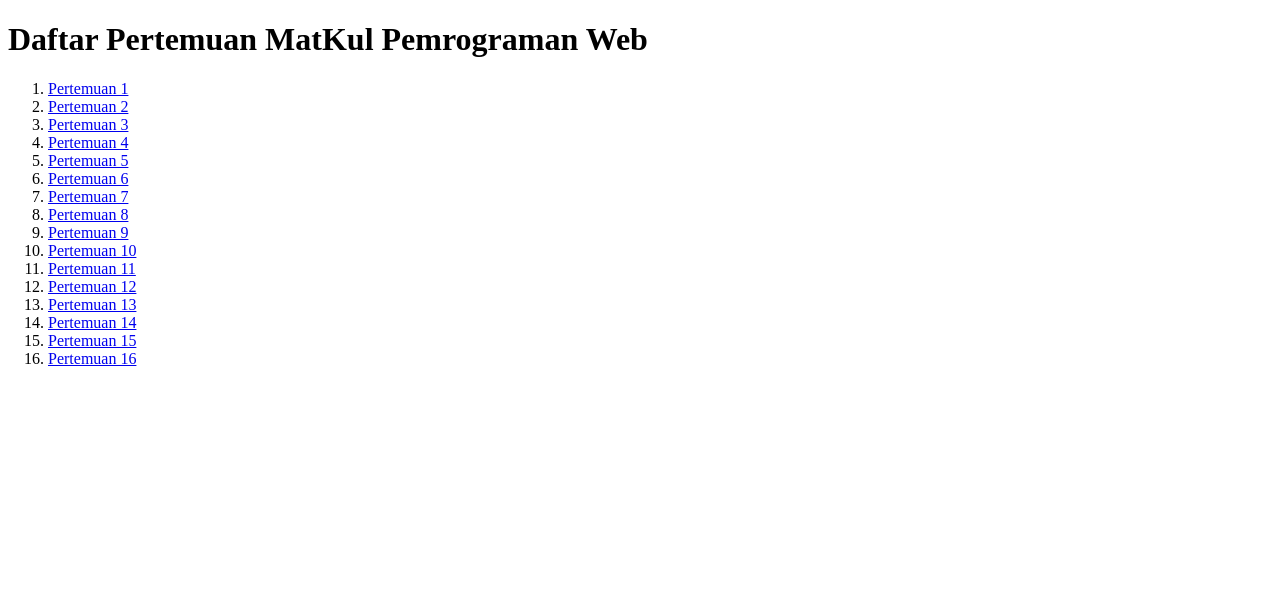
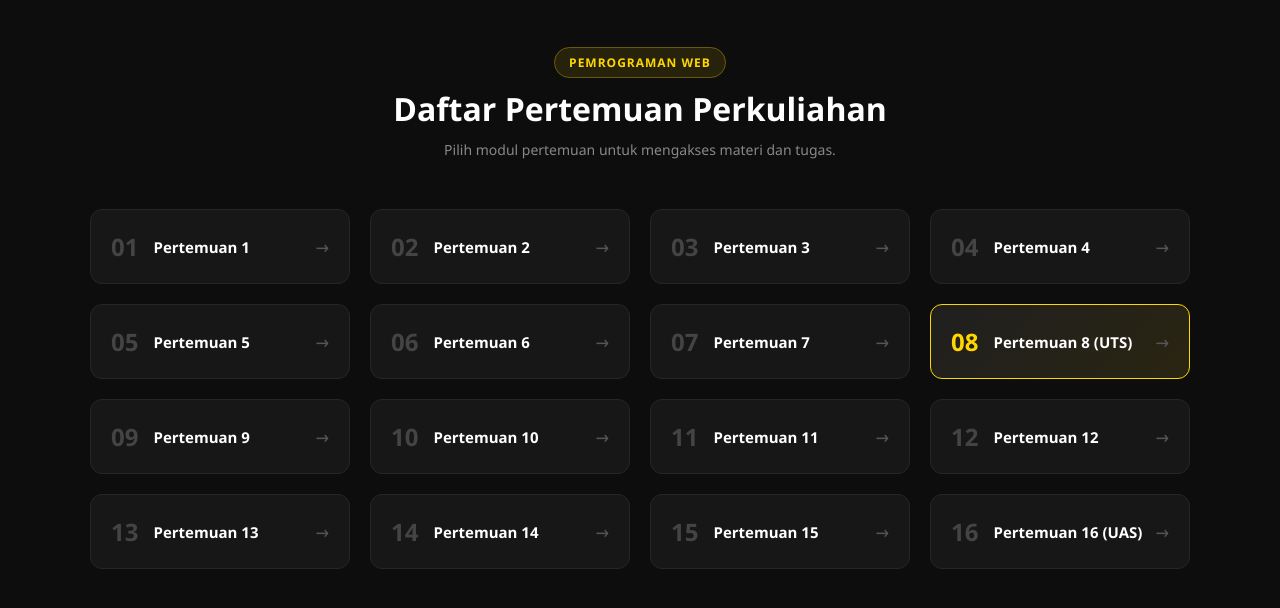
Before and after one commit to dudidudidam20/belajar, a plain HTML site: page index.html in a window 1280 px wide. Drawn offline with Linux system fonts and the light colour scheme.

Commit message:
Enhance index.html layout with meeting cards and add style.css for improved design

```diff
--- a/index.html
+++ b/index.html
@@ -4,27 +4,98 @@
     <meta charset="UTF-8">
     <meta name="viewport" content="width=device-width, initial-scale=1.0">
     <title>saddam-d040325017</title>
+    <link rel="stylesheet" href="style.css">
 </head>
 <body>
+<div class="wrapper">
+        <header class="header">
+            <span class="badge">Pemrograman Web</span>
+            <h1>Daftar Pertemuan Perkuliahan</h1>
+            <p>Pilih modul pertemuan untuk mengakses materi dan tugas.</p>
+        </header>
 
-<h1>Daftar Pertemuan MatKul Pemrograman Web</h1>
-<ol>
-    <li><a href="./pertemuan1/pertemuan1.html">Pertemuan 1</a></li>
-    <li><a href="./pertemuan2/pertemuan2.html">Pertemuan 2</a></li>
-    <li><a href="./pertemuan3/pertemuan3.html">Pertemuan 3</a></li>
-    <li><a href="./pertemuan4/pertemuan4.html">Pertemuan 4</a></li>
-    <li><a href="./pertemuan5/pertemuan5.html">Pertemuan 5</a></li>
-    <li><a href="./pertemuan6/pertemuan6.html">Pertemuan 6</a></li>
-    <li><a href="./pertemuan7/pertemuan7.html">Pertemuan 7</a></li>
-    <li><a href="./pertemuan8/pertemuan8.html">Pertemuan 8</a></li>
-    <li><a href="./pertemuan9/pertemuan9.html">Pertemuan 9</a></li>
-    <li><a href="./pertemuan10/pertemuan10.html">Pertemuan 10</a></li>
-    <li><a href="./pertemuan11/pertemuan11.html">Pertemuan 11</a></li>
-    <li><a href="./pertemuan12/pertemuan12.html">Pertemuan 12</a></li>
-    <li><a href="./pertemuan13/pertemuan13.html">Pertemuan 13</a></li>
-    <li><a href="./pertemuan14/pertemuan14.html">Pertemuan 14</a></li>
-    <li><a href="./pertemuan15/pertemuan15.html">Pertemuan 15</a></li>
-    <li><a href="./pertemuan16/pertemuan16.html">Pertemuan 16</a></li>
-</ol>
+        <div class="meeting-grid">
+            <a href="./pertemuan1/pertemuan1.html" class="meeting-card">
+                <span class="number">01</span>
+                <span class="title">Pertemuan 1</span>
+                <span class="arrow">&rarr;</span>
+            </a>
+            <a href="./pertemuan2/pertemuan2.html" class="meeting-card">
+                <span class="number">02</span>
+                <span class="title">Pertemuan 2</span>
+                <span class="arrow">&rarr;</span>
+            </a>
+            <a href="./pertemuan3/pertemuan3.html" class="meeting-card">
+                <span class="number">03</span>
+                <span class="title">Pertemuan 3</span>
+                <span class="arrow">&rarr;</span>
+            </a>
+            <a href="./pertemuan4/pertemuan4.html" class="meeting-card">
+                <span class="number">04</span>
+                <span class="title">Pertemuan 4</span>
+                <span class="arrow">&rarr;</span>
+            </a>
+            <a href="./pertemuan5/pertemuan5.html" class="meeting-card">
+                <span class="number">05</span>
+                <span class="title">Pertemuan 5</span>
+                <span class="arrow">&rarr;</span>
+            </a>
+            <a href="./pertemuan6/pertemuan6.html" class="meeting-card">
+                <span class="number">06</span>
+                <span class="title">Pertemuan 6</span>
+                <span class="arrow">&rarr;</span>
+            </a>
+            <a href="./pertemuan7/pertemuan7.html" class="meeting-card">
+                <span class="number">07</span>
+                <span class="title">Pertemuan 7</span>
+                <span class="arrow">&rarr;</span>
+            </a>
+            <a href="./pertemuan8/pertemuan8.html" class="meeting-card active">
+                <span class="number">08</span>
+                <span class="title">Pertemuan 8 (UTS)</span>
+                <span class="arrow">&rarr;</span>
+            </a>
+            <a href="./pertemuan9/pertemuan9.html" class="meeting-card">
+                <span class="number">09</span>
+                <span class="title">Pertemuan 9</span>
+                <span class="arrow">&rarr;</span>
+            </a>
+            <a href="./pertemuan10/pertemuan10.html" class="meeting-card">
+                <span class="number">10</span>
+                <span class="title">Pertemuan 10</span>
+                <span class="arrow">&rarr;</span>
+            </a>
+            <a href="./pertemuan11/pertemuan11.html" class="meeting-card">
+                <span class="number">11</span>
+                <span class="title">Pertemuan 11</span>
+                <span class="arrow">&rarr;</span>
+            </a>
+            <a href="./pertemuan12/pertemuan12.html" class="meeting-card">
+                <span class="number">12</span>
+                <span class="title">Pertemuan 12</span>
+                <span class="arrow">&rarr;</span>
+            </a>
+            <a href="./pertemuan13/pertemuan13.html" class="meeting-card">
+                <span class="number">13</span>
+                <span class="title">Pertemuan 13</span>
+                <span class="arrow">&rarr;</span>
+            </a>
+            <a href="./pertemuan14/pertemuan14.html" class="meeting-card">
+                <span class="number">14</span>
+                <span class="title">Pertemuan 14</span>
+                <span class="arrow">&rarr;</span>
+            </a>
+            <a href="./pertemuan15/pertemuan15.html" class="meeting-card">
+                <span class="number">15</span>
+                <span class="title">Pertemuan 15</span>
+                <span class="arrow">&rarr;</span>
+            </a>
+            <a href="./pertemuan16/pertemuan16.html" class="meeting-card">
+                <span class="number">16</span>
+                <span class="title">Pertemuan 16 (UAS)</span>
+                <span class="arrow">&rarr;</span>
+            </a>
+        </div>
+    </div>
 </body>
 </html>
--- /dev/null
+++ b/style.css
@@ -0,0 +1,106 @@
+body {
+    margin: 0;
+    font-family: 'Segoe UI', Tahoma, Geneva, Verdana, sans-serif;
+    background-color: #0d0d0d;
+    color: #f1f1f1;
+    padding: 50px 20px;
+}
+
+.wrapper {
+    max-width: 1100px;
+    margin: 0 auto;
+}
+
+.header {
+    text-align: center;
+    margin-bottom: 50px;
+}
+
+.badge {
+    background-color: rgba(255, 215, 0, 0.1);
+    color: #ffd700;
+    padding: 6px 14px;
+    border-radius: 20px;
+    font-size: 12px;
+    font-weight: bold;
+    text-transform: uppercase;
+    letter-spacing: 1px;
+    border: 1px solid rgba(255, 215, 0, 0.3);
+}
+
+.header h1 {
+    font-size: 32px;
+    margin: 15px 0 10px 0;
+    color: #ffffff;
+}
+
+.header p {
+    color: #888888;
+    font-size: 14px;
+    margin: 0;
+}
+
+.meeting-grid {
+    display: grid;
+    grid-template-columns: repeat(auto-fill, minmax(250px, 1fr));
+    gap: 20px;
+}
+
+.meeting-card {
+    background-color: #171717;
+    border: 1px solid #262626;
+    border-radius: 12px;
+    padding: 20px;
+    display: flex;
+    align-items: center;
+    text-decoration: none;
+    color: #ffffff;
+    position: relative;
+    overflow: hidden;
+    transition: all 0.3s ease;
+}
+
+.meeting-card .number {
+    font-size: 24px;
+    font-weight: bold;
+    color: #444444;
+    margin-right: 15px;
+    transition: color 0.3s ease;
+}
+
+.meeting-card .title {
+    font-size: 15px;
+    font-weight: 600;
+    flex-grow: 1;
+}
+
+.meeting-card .arrow {
+    color: #555555;
+    font-size: 18px;
+    transition: transform 0.3s ease, color 0.3s ease;
+}
+
+.meeting-card:hover {
+    border-color: #ffd700;
+    background-color: #1f1f1f;
+    transform: translateY(-4px);
+    box-shadow: 0 10px 20px rgba(0, 0, 0, 0.4);
+}
+
+.meeting-card:hover .number {
+    color: #ffd700;
+}
+
+.meeting-card:hover .arrow {
+    color: #ffd700;
+    transform: translateX(4px);
+}
+
+.meeting-card.active {
+    border-color: #ffd700;
+    background: linear-gradient(135deg, #1f1f1f 0%, #2a2512 100%);
+}
+
+.meeting-card.active .number {
+    color: #ffd700;
+}
```
